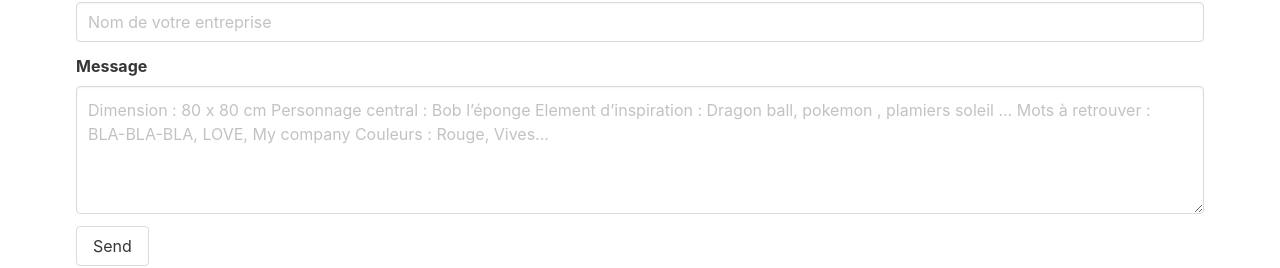
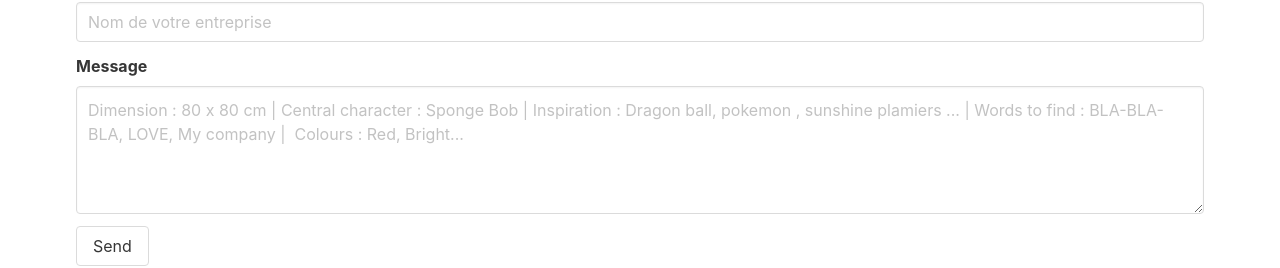
Before and after one commit to Guyliane/noumero_sept, a website: page index.html in a window 1280 px wide. Shown: the part 2258-2526 px from the top of the page. Drawn offline with nearby package versions, Linux system fonts and the light colour scheme.

Commit message:
english form update text area

```diff
--- a/index.html
+++ b/index.html
@@ -106,7 +106,7 @@
                 <div class="field">
                     <label class="label label-contact">Message</label>
                     <div class="control">
-                        <textarea required name="message" class="textarea" placeholder="Dimension : 80 x 80 cm Personnage central : Bob l’éponge Element d’inspiration : Dragon ball, pokemon , plamiers soleil ... Mots à retrouver : BLA-BLA-BLA, LOVE, My company Couleurs : Rouge, Vives..."></textarea>
+                        <textarea required name="message" class="textarea" placeholder="Dimension : 80 x 80 cm | Central character : Sponge Bob | Inspiration : Dragon ball, pokemon , sunshine plamiers ... | Words to find : BLA-BLA-BLA, LOVE, My company |  Colours : Red, Bright..."></textarea>
                     </div>
                 </div>
 
```
